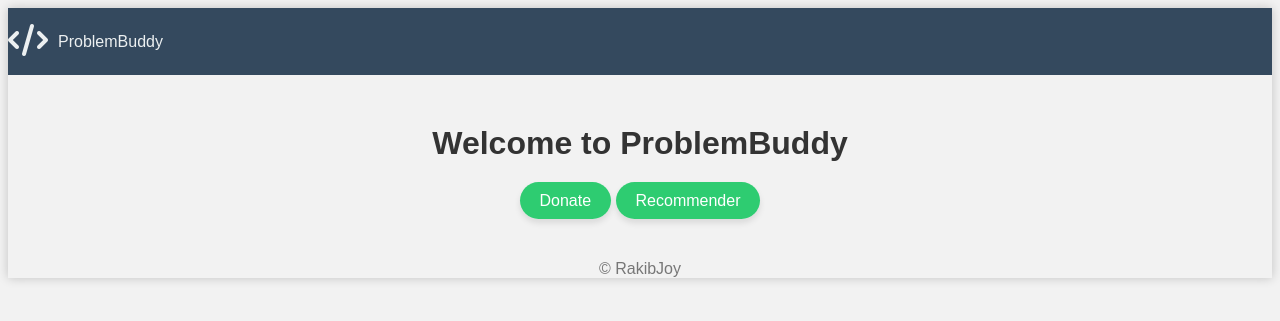
After one commit to TheRakibJoy/Problem-Recommender, a Django app: page / in a window 1280 px wide. The commit adds this page. Shown: the top 321 px of the page. Run offline with Django 4.2, Linux system fonts and the light colour scheme; some libraries are stand-ins or nearby versions.

Commit message:
Almost Final

```diff
--- a/Recommender/Recommend/views.py
+++ b/Recommender/Recommend/views.py
@@ -184,7 +184,6 @@ def Show(request):
     #apatoto 1 ta pathacchi
 
     pathabo = Table.iloc[res[0]]
-    print(pathabo)
     s = pathabo.Tags
     Tags= s.split(',')
     return  render(request,'show.html',{'i':pathabo,'Tags':Tags})
@@ -199,3 +198,6 @@ def Recommend(request):
             return HttpResponseRedirect('show.html')
 
     return render(request,'input.html')
+
+def Home(request):
+    return render(request,'home.html')
--- a/Recommender/Recommender/urls.py
+++ b/Recommender/Recommender/urls.py
@@ -20,6 +20,7 @@ from Recommend import views
 
 urlpatterns = [
     path('admin/', admin.site.urls),
+    path('', views.Home),
     path('donate/', views.Add),
     path('input/', views.Recommend),
     path('input/show.html/', views.Show),
--- /dev/null
+++ b/Recommender/templates/home.html
@@ -0,0 +1,79 @@
+<!DOCTYPE html>
+<html lang="en">
+<head>
+    <meta charset="UTF-8">
+    <meta name="viewport" content="width=device-width, initial-scale=1.0">
+    <title>ProblemBuddy - Homepage</title>
+    <link rel="icon" type="image/x-icon" href="favicon.ico"> <!-- Replace with your favicon path -->
+
+
+    <link rel="stylesheet" href="https://cdnjs.cloudflare.com/ajax/libs/font-awesome/6.1.0/css/all.min.css"> <!-- Add the Font Awesome stylesheet link -->
+
+    <style>
+
+        body {
+            background-color: #f2f2f2; /* Light grayish-white background */
+            box-shadow: 0 0 10px rgba(0, 0, 0, 0.2); /* Subtle shadow effect */
+        }
+
+        .navbar {
+            background-color: #34495e; /* Dark blue-gray background */
+            color: #ecf0f1; /* Light gray text color */
+            padding: 15px 0;
+            text-align: center;
+            display: flex;
+            justify-content: space-between;
+            align-items: center;
+        }
+
+        .navbar-left {
+            display: flex;
+            align-items: center;
+        }
+
+        .navbar-icon {
+            font-size: 32px; /* Adjust the icon size */
+            margin-right: 10px;
+        }
+
+        .rounded-button {
+            background-color: #2ecc71; /* Green button background */
+            color: #fff; /* White text color */
+            padding: 10px 20px;
+            font-size: 16px;
+            border: none;
+            cursor: pointer;
+            border-radius: 50px;
+            box-shadow: 0 4px 6px rgba(0, 0, 0, 0.1);
+            text-decoration: none;
+            margin-top: 20px; /* Adjust the margin between buttons and heading */
+        }
+    </style>
+</head>
+<body style="text-align: center; font-family: Arial, sans-serif;">
+
+    <div class="navbar">
+        <div class="navbar-left">
+            <div class="navbar-icon">
+                <i class="fas fa-code"></i> <!-- Font Awesome coding-related icon -->
+            </div>
+            <div class="navbar-name">
+                <a href="/" style="text-decoration: none; color: #ecf0f1;">ProblemBuddy</a>
+            </div>
+        </div>
+    </div>
+
+    <header>
+        <h1 style="color: #333; margin-top: 50px;">Welcome to ProblemBuddy</h1>
+    </header>
+
+    <main style="margin-top: 30px;">
+        <a href="/donate" class="rounded-button">Donate</a>
+        <a href="/input" class="rounded-button">Recommender</a>
+    </main>
+
+    <footer style="margin-top: 50px; color: #777;">
+        <p>&copy; RakibJoy</p>
+    </footer>
+</body>
+</html>
```
Also changed, not shown: Recommender/templates/donate.html (+69 -7 lines), Recommender/templates/input.html (+66 -10 lines), Recommender/templates/show.html (+45 -3 lines), Recommender/db.sqlite3.
